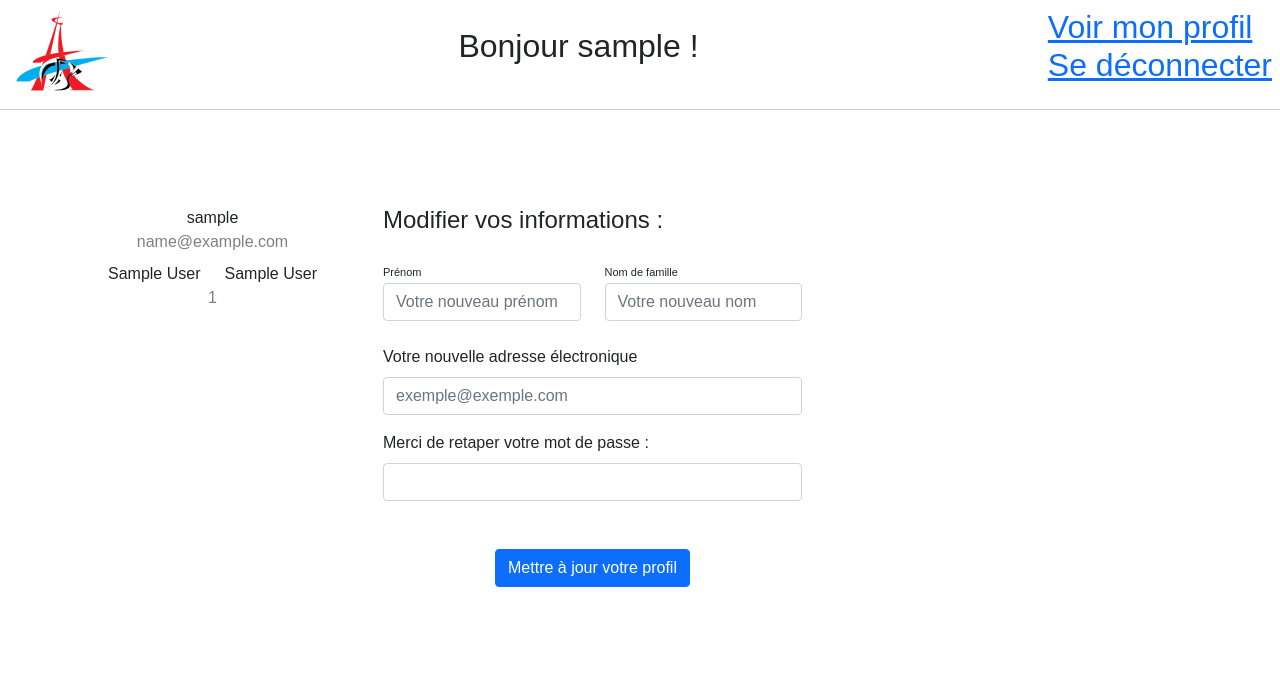
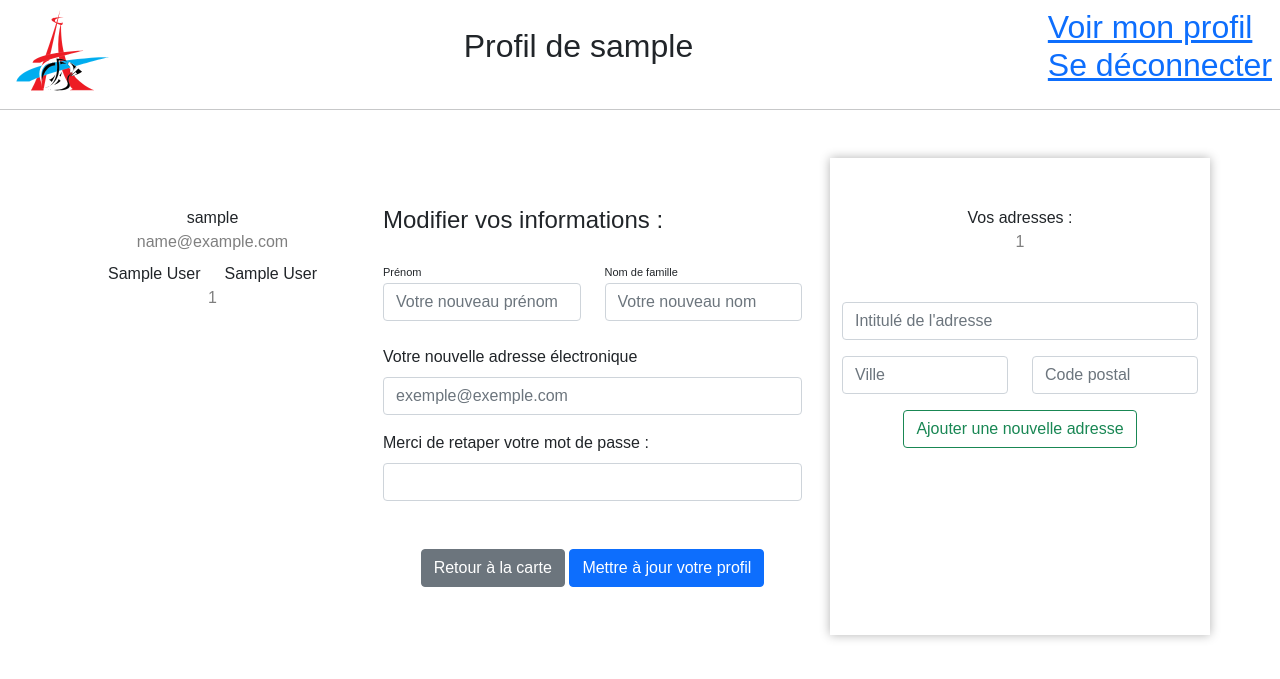
Before and after one commit to Zakiryo/IUT-FireStationMap, a PHP site: page /account.php in a window 1280 px wide. Shown: the top 679 px of the page. Run offline with PHP 8.4, Linux system fonts and the light colour scheme; the visitor is signed in with stand-in values (Sample User, id 1); data that the repository does not hold is empty.

Commit message:
Gestion des adresses terminée et remise en forme des formulaires

```diff
--- a/account.css
+++ b/account.css
@@ -4,7 +4,7 @@ body {
 
 .form-control:focus {
     box-shadow: none;
-    border-color: #BA68C8
+    border-color: #BA68C8;
 }
 
 .profile-button {
@@ -33,12 +33,9 @@ body {
 }
 
 .labels {
-    font-size: 11px
+    font-size: 11px;
 }
 
-.add-experience:hover {
-    background: #BA68C8;
-    color: #fff;
-    cursor: pointer;
-    border: solid 1px #BA68C8
+#listAddresses {
+    box-shadow: 0px 0px 10px rgba(0, 0, 0, 0.3);
 }
--- a/account.php
+++ b/account.php
@@ -21,8 +21,8 @@ if (!isset($_SESSION['username'])) {
 
 <body>
     <div class="head">
-        <img src="logo.svg" alt="" width="8%" height="8%">
-        <h2>Bonjour <?php echo $_SESSION['username'] ?> !</h2>
+        <img src="img/logo.svg" alt="" width="8%" height="8%">
+        <h2>Profil de <?php echo $_SESSION['username'] ?></h2>
         <h2><a href="account.php">Voir mon profil</a><br><a href="phpFunctions/disconnect.php">Se déconnecter</a>
         </h2>
     </div>
@@ -48,19 +48,22 @@ if (!isset($_SESSION['username'])) {
                             <h4 class="text-right">Modifier vos informations : </h4>
                         </div>
                         <div class="row mt-2">
-                            <div class="col-md-6"><label class="labels">Prénom</label><input type="text" name="modifyFirstName" class="form-control" placeholder="Votre nouveau prénom" value=""></div>
-                            <div class="col-md-6"><label class="labels">Nom de famille</label><input type="text" name="modifyLastName" class="form-control" value="" placeholder="Votre nouveau nom"></div>
+                            <div class="col-md-6"><label class="labels">Prénom</label><input type="text" maxlength=90 name="modifyFirstName" class="form-control" placeholder="Votre nouveau prénom" value=""></div>
+                            <div class="col-md-6"><label class="labels">Nom de famille</label><input type="text" maxlength=90 name="modifyLastName" class="form-control" value="" placeholder="Votre nouveau nom"></div>
                         </div>
                         <br>
                         <div class="mb-3">
                             <label for="modifyMail" class="form-label">Votre nouvelle adresse électronique</label>
-                            <input type="email" name="modifyMail" class="form-control" id="modifyMail" placeholder="exemple@exemple.com">
+                            <input type="email" maxlength=90 name="modifyMail" class="form-control" id="modifyMail" placeholder="exemple@exemple.com">
                         </div>
                         <div class="mb-3">
                             <label for="exampleInputPassword1" class="form-label">Merci de retaper votre mot de passe : </label>
-                            <input type="password" name="confirmPassword" class="form-control" id="confirmPassword">
+                            <input type="password" maxlength=90 name="confirmPassword" class="form-control" id="confirmPassword">
                         </div>
-                        <div class="mt-5 text-center"><button class="btn btn-primary profile-button" id="confirmModify" type="submit">Mettre à jour votre profil</button></div>
+                        <div class="mt-5 text-center">
+                            <button class="btn btn-secondary" id="backToMap" type="button" onclick="window.location.href='map.php';">Retour à la carte</button>
+                            <button class="btn btn-primary profile-button" id="confirmModify" type="submit">Mettre à jour votre profil</button>
+                        </div>
                         <?php
                         if (isset($_GET['update_error'])) {
                             $error = htmlspecialchars($_GET['update_error']);
@@ -99,9 +102,35 @@ if (!isset($_SESSION['username'])) {
                         ?>
                     </div>
                 </div>
+    </form>
+    <div class="col-md-4 border-right" id="listAddresses">
+        <div class="d-flex flex-column align-items-center text-center p-7 py-5">
+            <span class="font-weight-bold">Vos adresses : </span>
+            <span class="text-black-50"><?php echo $_SESSION['mainaddress'] ?></span>
+            <?php
+            foreach ($_SESSION["addresses"] as $address) {
+                $index = 0;
+            ?><span class="text-black-50"><?php echo $address['libelle'] ?>
+                    <form method="post" action="phpFunctions/deleteAddress.php">
+                        <input type="hidden" name="addressID" value="<?php echo $address['id'] ?>">
+                        <input type="hidden" name="keyValue" value="<?php echo $index ?>">
+                        <button type="submit" class="btn btn-outline-danger">Supprimer</button>
+                    </form>
+                </span>
+            <?php ++$index;
+            } ?>
+        </div>
+        <form method="post" action="phpFunctions/addAddress.php" style="text-align: center;">
+            <div class="mb-3">
+                <input class="form-control" name="newAddress" id="newAddress" type="text" maxlength=90 placeholder="Intitulé de l'adresse">
             </div>
-        </div>
-    </form>
+            <div class="row mt-2">
+                <div class="col-md-6"><input type="text" maxlength=90 name="newCity" class="form-control" placeholder="Ville" value=""></div>
+                <div class="col-md-6"><input type="number" maxlength="5" min="10000" max="99999" name="newCode" class="form-control" value="" placeholder="Code postal"></div>
+            </div>
+            <button type="submit" class="btn btn-outline-success" style="margin-top:1em;">Ajouter une nouvelle adresse</button>
+        </form>
+    </div>
 </body>
 
 </html>
--- a/phpFunctions/deleteFavorite.php
+++ b/phpFunctions/deleteFavorite.php
@@ -1,4 +1,4 @@
-<?php
+4<?php
 session_start();
 require_once 'database.php';
 try {
```
Also changed, not shown: index.php (+11 -2 lines), mapLoad.js (+22 -0 lines), phpFunctions/addAddress.php (added, +32 -0 lines), phpFunctions/deleteAddress.php (added, +7 -0 lines), phpFunctions/getAddresses.php (added, +7 -0 lines), phpFunctions/login.php (+12 -3 lines), registerPage.php (+8 -8 lines).
